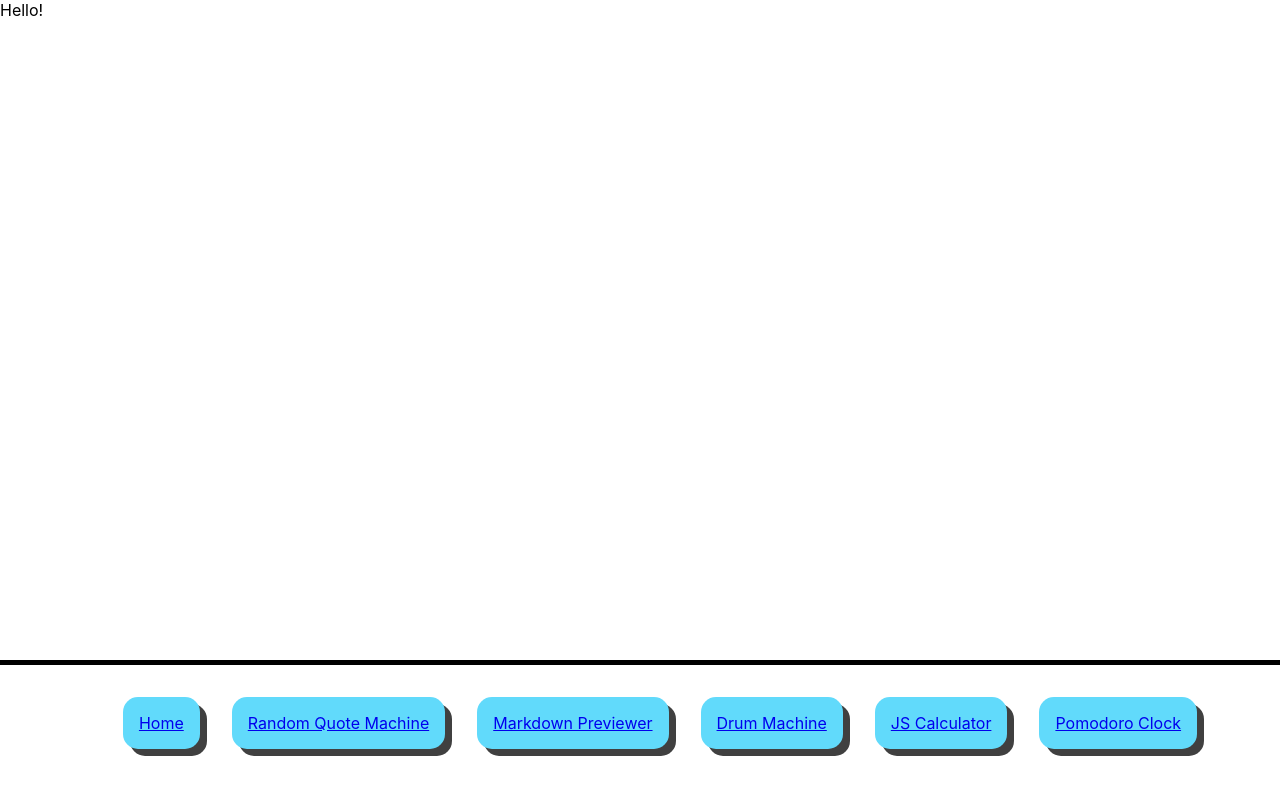
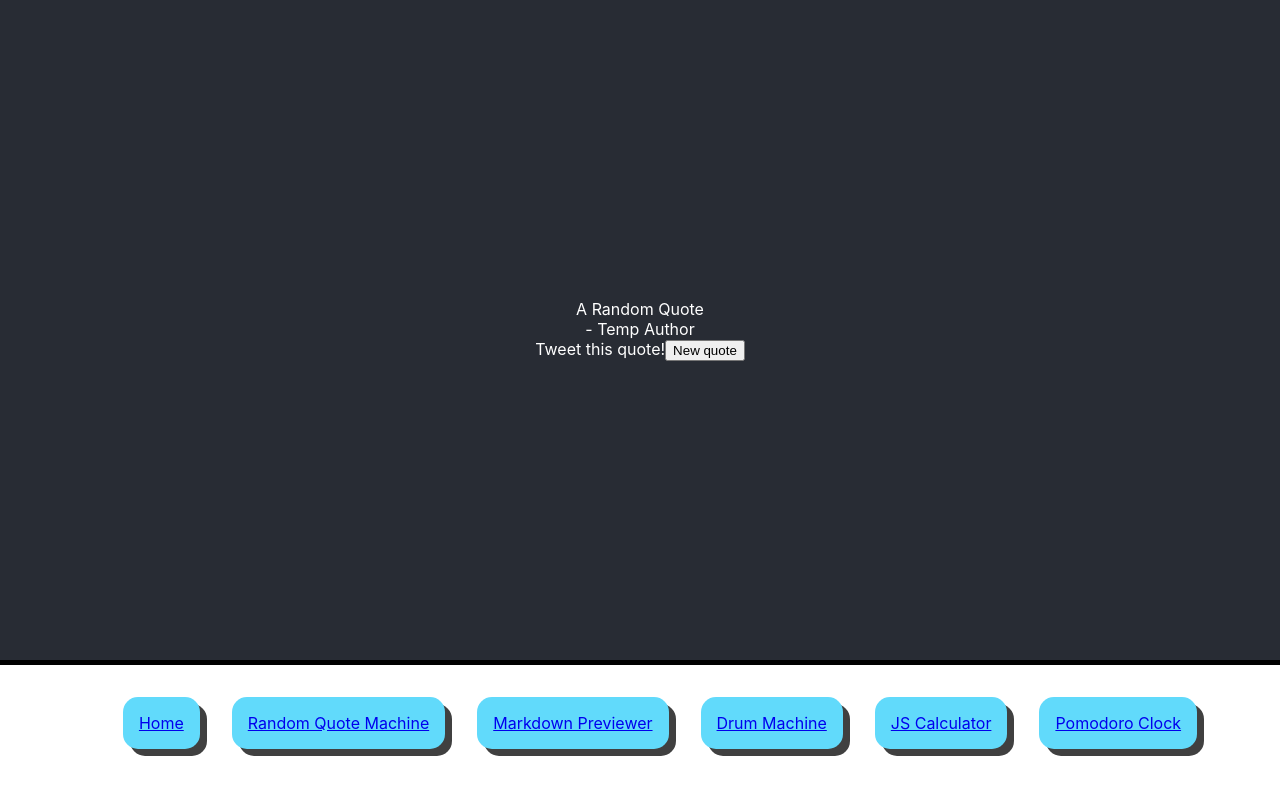
Before and after one commit to chiubaca/fcc-front-end-libs-challenge, a React (Create React App) app: page /random-quote-machine in a window 1280 px wide. Shown: the top 794 px of the page. Built offline with nearby package versions, Linux system fonts and the light colour scheme; no server answers.

Commit message:
retreived quotes and store into state and setup intial markup

```diff
--- /dev/null
+++ b/src/pages/RandomQuoteMachine/RandomQuote.scss
@@ -0,0 +1,9 @@
+#quote-box{
+  background-color: #282c34;
+  min-height: 100%;
+  display: flex;
+  flex-direction: column;
+  align-items: center;
+  justify-content: center;
+  color: white;
+}
--- a/src/pages/RandomQuoteMachine/index.js
+++ b/src/pages/RandomQuoteMachine/index.js
@@ -1,9 +1,43 @@
 import React from 'react';
+import './RandomQuote.scss';
 
-export default function RandomQuoteMachine() {
-  return (
-    <main id="quote-box">
-      Hello!
+class RandomQuoteMachine extends React.Component {
+  constructor(props) {
+    super(props);
+    // Don't call this.setState() here!
+    this.state = { quotes: [] };
+
+  }
+
+  componentDidMount() {
+    fetch("https://gist.githubusercontent.com/camperbot/5a022b72e96c4c9585c32bf6a75f62d9/raw/e3c6895ce42069f0ee7e991229064f167fe8ccdc/quotes.json")
+      .then((resp) => resp.json())
+      .then(data => {
+        this.setState({
+          quotes: data
+        })
+      })
+  }
+
+  render() {
+    return <main id="quote-box">
+      <div id="quote-box">
+        <div id="text">
+          {/* inject quote here */}
+          A Random Quote
+        </div>
+        <div id="quote-author">
+          - <span id="author">{/* inject author here */}Temp Author</span>
+        </div>
+        <div id="buttons-container">
+          <a className="button" id="tweet-quote" title="Tweet this quote!" target="_blank">
+            Tweet this quote!
+          </a>
+          <button className="button" id="new-quote">New quote</button>
+        </div>
+      </div>
     </main>
-  );
+  }
 }
+
+export default RandomQuoteMachine
```
